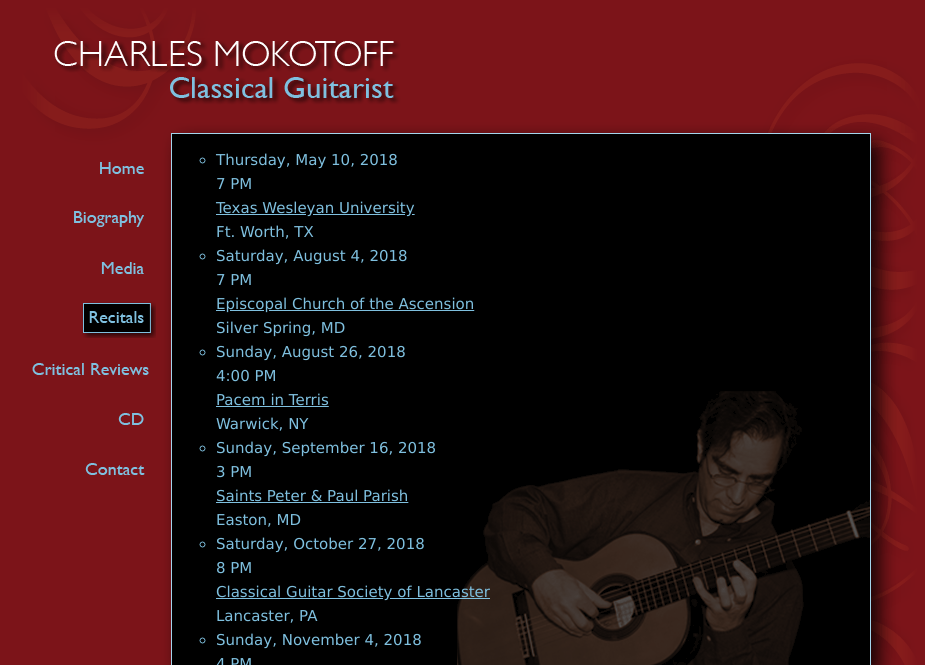
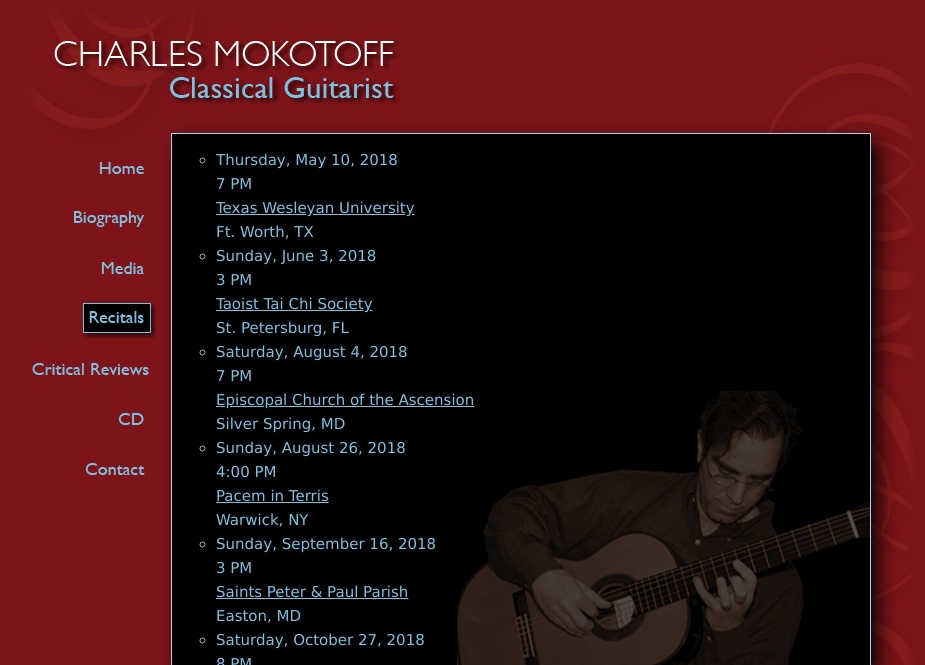
Before and after one commit to mokotoff/myweb, a plain HTML site: page recitals.html in a window 1280 px wide. Shown: the top 665 px of the page, without its empty margins (169-1094 px from the left). Drawn offline with Linux system fonts and the light colour scheme.

Commit message:
added Fl gig in June

```diff
--- a/recitals.html
+++ b/recitals.html
@@ -388,6 +388,14 @@
 				<a href="https://txwes.edu/academics/artsletters/undergraduate-majors/music/" target="_blank">Texas Wesleyan University</a><br>
 				Ft. Worth, TX
                 </li>
+
+			<li>Sunday, June 3, 2018<br>
+3 PM<br />
+<a href="https://www.taoist.org/usa/locations/st-petersburg/" target="_blank"> Taoist Tai Chi Society </a><br />
+St. Petersburg, FL
+</li>
+
+
 			<li>Saturday, August 4, 2018<br>
 7 PM<br>
 <a href="http://www.ascensionsilverspring.org/" target="_blank">Episcopal Church of the Ascension</a><br>Silver Spring, MD
```
